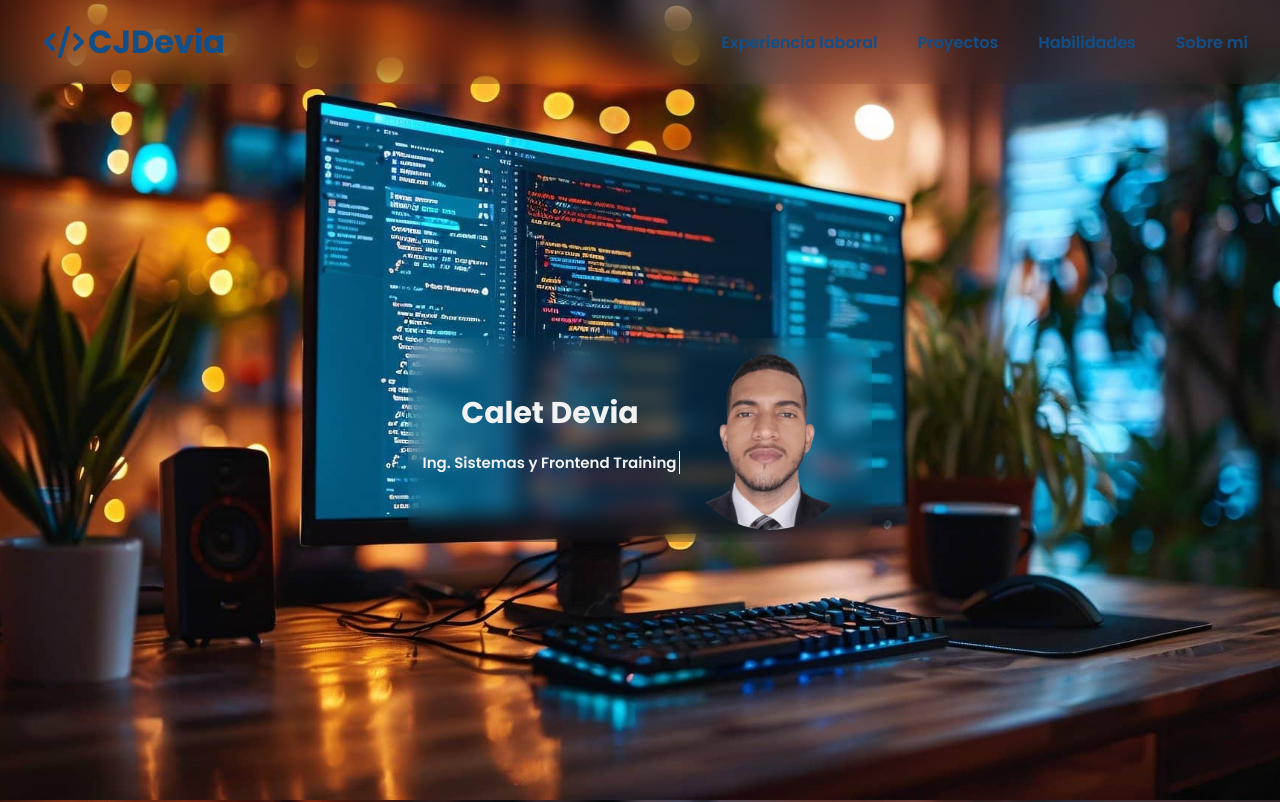
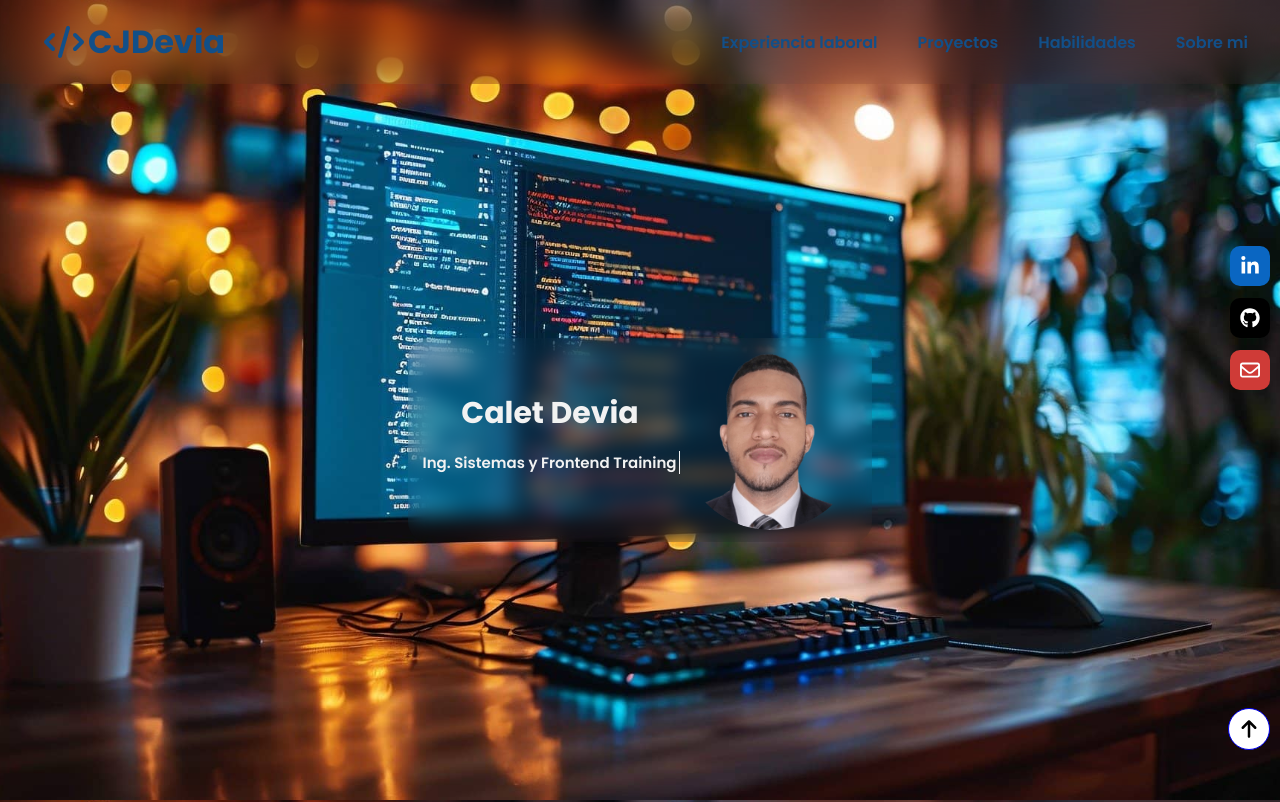
Before and after one commit to Ledtius/Portfolio-V.3, a plain HTML site: page index.html in a window 1280 px wide. Shown: the top 802 px of the page. Drawn offline with Linux system fonts and the light colour scheme.

Commit message:
Add the button of the cv in the about me section and add the floting buttons in the page

```diff
--- a/css/about-me.css
+++ b/css/about-me.css
@@ -44,6 +44,36 @@
   background-color: #124f88;
 }
 
+.about-me__button {
+  margin: 5rem 0 0 0;
+  display: flex;
+  align-items: center;
+  gap: 8px;
+  padding: 1rem;
+  justify-content: center;
+}
+
+.about-me__button-link {
+  display: flex;
+  align-items: center;
+  gap: 8px;
+  padding: 1rem;
+  border-radius: 2rem;
+  background-color: #124f88;
+  text-decoration: none;
+  color: #f2f2f2;
+  transition: transform 0.5s;
+}
+
+.about-me__button-link:hover {
+  transform: scale(1.04);
+}
+
+.about-me__button-icon {
+  width: 4rem;
+  fill: #f2f2f2;
+}
+
 .about-me__wave {
   position: relative;
   bottom: -1rem;
--- /dev/null
+++ b/css/flooting-btns.css
@@ -0,0 +1,100 @@
+.floating-btns {
+  z-index: 3;
+  padding: 1rem;
+  position: fixed;
+  right: 0;
+  bottom: 50%;
+  display: flex;
+  /* height: 100%; */
+  align-items: flex-end;
+  flex-direction: column;
+  justify-content: space-between;
+}
+
+.floating-btns__social {
+  margin: 0;
+  display: flex;
+  gap: 12px;
+  /* align-items: flex-start; */
+  /* justify-content: flex-start; */
+  flex-direction: column;
+}
+
+.floating-btns__social-link {
+  display: flex;
+  align-items: center;
+}
+.floating-btns__social-link:nth-child(1) {
+  padding: 1rem;
+  border-radius: 1rem;
+  background-color: #0a66c2;
+  fill: white;
+  transition: background-color 0.5s, fill 0.5s;
+}
+
+.floating-btns__social-link:nth-child(1):hover {
+  background-color: white;
+  fill: #0a66c2;
+}
+
+.floating-btns__social-link:nth-child(2) {
+  padding: 1rem;
+  border-radius: 1rem;
+  background-color: black;
+  fill: white;
+  transition: background-color 0.5s, fill 0.5s;
+}
+
+.floating-btns__social-link:nth-child(2):hover {
+  padding: 1rem;
+  border-radius: 1rem;
+  background-color: white;
+  fill: black;
+}
+
+.floating-btns__social-link:nth-child(3) {
+  padding: 1rem;
+  border-radius: 1rem;
+  background-color: #cf3b37;
+  fill: white;
+  transition: background-color 0.5s, fill 0.5s;
+}
+
+.floating-btns__social-link:nth-child(3):hover {
+  padding: 1rem;
+  border-radius: 1rem;
+  background-color: white;
+  fill: #cf3b37;
+}
+
+.floating-btns__link {
+  padding: 1rem;
+  border: 1px solid;
+  border-radius: 3rem;
+  display: flex;
+  background-color: white;
+  fill: black;
+  transition: background-color 0.5s, fill 0.5s;
+  position: fixed;
+  bottom: 5rem;
+
+  animation: size-animation;
+  animation-iteration-count: infinite;
+  animation-timing-function: linear;
+  animation-duration: 2s;
+}
+
+@keyframes size-animation {
+  0%,
+  100% {
+    transform: scale(1.1);
+  }
+  50% {
+    transform: scale(1);
+  }
+}
+
+.floating-btns__icon {
+  height: 2rem;
+  width: 2rem;
+}
--- a/css/proyects.css
+++ b/css/proyects.css
@@ -95,6 +95,7 @@
   height: 2.8rem;
   width: 2.8rem;
 }
+
 .proyects__description {
   max-width: 40rem;
 }
--- a/index.html
+++ b/index.html
@@ -12,6 +12,7 @@
     <link rel="stylesheet" href="css/skills.css" />
     <link rel="stylesheet" href="css/about-me.css" />
     <link rel="stylesheet" href="css/footer.css" />
+    <link rel="stylesheet" href="css/flooting-btns.css" />
     <script src="js/menu.js" defer></script>
     <meta
       name="description"
@@ -656,6 +657,24 @@
           <figure class="about-me__figure"></figure>
         </section>
       </section>
+      <section class="about-me__button">
+        <a
+          href="https://drive.google.com/file/d/1-ZcssGUlwQMDtZYax37shdW6CUtrgdSh/view"
+          target="_blank"
+          class="about-me__button-link"
+        >
+          <svg
+            class="about-me__button-icon"
+            xmlns="http://www.w3.org/2000/svg"
+            viewBox="0 0 576 512"
+          >
+            <path
+              d="M288 32c-80.8 0-145.5 36.8-192.6 80.6C48.6 156 17.3 208 2.5 243.7c-3.3 7.9-3.3 16.7 0 24.6C17.3 304 48.6 356 95.4 399.4C142.5 443.2 207.2 480 288 480s145.5-36.8 192.6-80.6c46.8-43.5 78.1-95.4 93-131.1c3.3-7.9 3.3-16.7 0-24.6c-14.9-35.7-46.2-87.7-93-131.1C433.5 68.8 368.8 32 288 32zM144 256a144 144 0 1 1 288 0 144 144 0 1 1 -288 0zm144-64c0 35.3-28.7 64-64 64c-7.1 0-13.9-1.2-20.3-3.3c-5.5-1.8-11.9 1.6-11.7 7.4c.3 6.9 1.3 13.8 3.2 20.7c13.7 51.2 66.4 81.6 117.6 67.9s81.6-66.4 67.9-117.6c-11.1-41.5-47.8-69.4-88.6-71.1c-5.8-.2-9.2 6.1-7.4 11.7c2.1 6.4 3.3 13.2 3.3 20.3z"
+            ></path>
+          </svg>
+          Ver curriculum
+        </a>
+      </section>
       <svg
         class="about-me__wave"
         xmlns="http://www.w3.org/2000/svg"
@@ -668,6 +687,66 @@
           d="M0,128L120,144C240,160,480,192,720,186.7C960,181,1200,139,1320,117.3L1440,96L1440,320L1320,320C1200,320,960,320,720,320C480,320,240,320,120,320L0,320Z"
         ></path>
       </svg>
+    </section>
+    <section class="floating-btns">
+      <figure class="floating-btns__social">
+        <a
+          href="https://www.linkedin.com/in/calet-devia-bermudez/"
+          target="_blank"
+          class="floating-btns__social-link"
+        >
+          <svg
+            class="floating-btns__icon"
+            xmlns="http://www.w3.org/2000/svg"
+            viewBox="0 0 448 512"
+          >
+            <path
+              d="M100.3 448H7.4V148.9h92.9zM53.8 108.1C24.1 108.1 0 83.5 0 53.8a53.8 53.8 0 0 1 107.6 0c0 29.7-24.1 54.3-53.8 54.3zM447.9 448h-92.7V302.4c0-34.7-.7-79.2-48.3-79.2-48.3 0-55.7 37.7-55.7 76.7V448h-92.8V148.9h89.1v40.8h1.3c12.4-23.5 42.7-48.3 87.9-48.3 94 0 111.3 61.9 111.3 142.3V448z"
+            ></path>
+          </svg>
+        </a>
+        <a
+          href="https://github.com/Ledtius"
+          target="_blank"
+          class="floating-btns__social-link"
+        >
+          <svg
+            class="floating-btns__icon"
+            xmlns="http://www.w3.org/2000/svg"
+            viewBox="0 0 496 512"
+          >
+            <path
+              d="M165.9 397.4c0 2-2.3 3.6-5.2 3.6-3.3 .3-5.6-1.3-5.6-3.6 0-2 2.3-3.6 5.2-3.6 3-.3 5.6 1.3 5.6 3.6zm-31.1-4.5c-.7 2 1.3 4.3 4.3 4.9 2.6 1 5.6 0 6.2-2s-1.3-4.3-4.3-5.2c-2.6-.7-5.5 .3-6.2 2.3zm44.2-1.7c-2.9 .7-4.9 2.6-4.6 4.9 .3 2 2.9 3.3 5.9 2.6 2.9-.7 4.9-2.6 4.6-4.6-.3-1.9-3-3.2-5.9-2.9zM244.8 8C106.1 8 0 113.3 0 252c0 110.9 69.8 205.8 169.5 239.2 12.8 2.3 17.3-5.6 17.3-12.1 0-6.2-.3-40.4-.3-61.4 0 0-70 15-84.7-29.8 0 0-11.4-29.1-27.8-36.6 0 0-22.9-15.7 1.6-15.4 0 0 24.9 2 38.6 25.8 21.9 38.6 58.6 27.5 72.9 20.9 2.3-16 8.8-27.1 16-33.7-55.9-6.2-112.3-14.3-112.3-110.5 0-27.5 7.6-41.3 23.6-58.9-2.6-6.5-11.1-33.3 2.6-67.9 20.9-6.5 69 27 69 27 20-5.6 41.5-8.5 62.8-8.5s42.8 2.9 62.8 8.5c0 0 48.1-33.6 69-27 13.7 34.7 5.2 61.4 2.6 67.9 16 17.7 25.8 31.5 25.8 58.9 0 96.5-58.9 104.2-114.8 110.5 9.2 7.9 17 22.9 17 46.4 0 33.7-.3 75.4-.3 83.6 0 6.5 4.6 14.4 17.3 12.1C428.2 457.8 496 362.9 496 252 496 113.3 383.5 8 244.8 8zM97.2 352.9c-1.3 1-1 3.3 .7 5.2 1.6 1.6 3.9 2.3 5.2 1 1.3-1 1-3.3-.7-5.2-1.6-1.6-3.9-2.3-5.2-1zm-10.8-8.1c-.7 1.3 .3 2.9 2.3 3.9 1.6 1 3.6 .7 4.3-.7 .7-1.3-.3-2.9-2.3-3.9-2-.6-3.6-.3-4.3 .7zm32.4 35.6c-1.6 1.3-1 4.3 1.3 6.2 2.3 2.3 5.2 2.6 6.5 1 1.3-1.3 .7-4.3-1.3-6.2-2.2-2.3-5.2-2.6-6.5-1zm-11.4-14.7c-1.6 1-1.6 3.6 0 5.9 1.6 2.3 4.3 3.3 5.6 2.3 1.6-1.3 1.6-3.9 0-6.2-1.4-2.3-4-3.3-5.6-2z"
+            ></path>
+          </svg>
+        </a>
+        <a
+          href="mailto:calebtius@gmail.com"
+          target="_blank"
+          class="floating-btns__social-link"
+        >
+          <svg
+            class="floating-btns__icon"
+            xmlns="http://www.w3.org/2000/svg"
+            viewBox="0 0 512 512"
+          >
+            <path
+              d="M64 112c-8.8 0-16 7.2-16 16l0 22.1L220.5 291.7c20.7 17 50.4 17 71.1 0L464 150.1l0-22.1c0-8.8-7.2-16-16-16L64 112zM48 212.2L48 384c0 8.8 7.2 16 16 16l384 0c8.8 0 16-7.2 16-16l0-171.8L322 328.8c-38.4 31.5-93.7 31.5-132 0L48 212.2zM0 128C0 92.7 28.7 64 64 64l384 0c35.3 0 64 28.7 64 64l0 256c0 35.3-28.7 64-64 64L64 448c-35.3 0-64-28.7-64-64L0 128z"
+            ></path>
+          </svg>
+        </a>
+      </figure>
+      <a href="#" class="floating-btns__link">
+        <svg
+          class="floating-btns__icon"
+          xmlns="http://www.w3.org/2000/svg"
+          viewBox="0 0 384 512"
+        >
+          <path
+            d="M214.6 41.4c-12.5-12.5-32.8-12.5-45.3 0l-160 160c-12.5 12.5-12.5 32.8 0 45.3s32.8 12.5 45.3 0L160 141.2 160 448c0 17.7 14.3 32 32 32s32-14.3 32-32l0-306.7L329.4 246.6c12.5 12.5 32.8 12.5 45.3 0s12.5-32.8 0-45.3l-160-160z"
+          ></path>
+        </svg>
+      </a>
     </section>
     <footer>
       <section class="footer__all">
```
